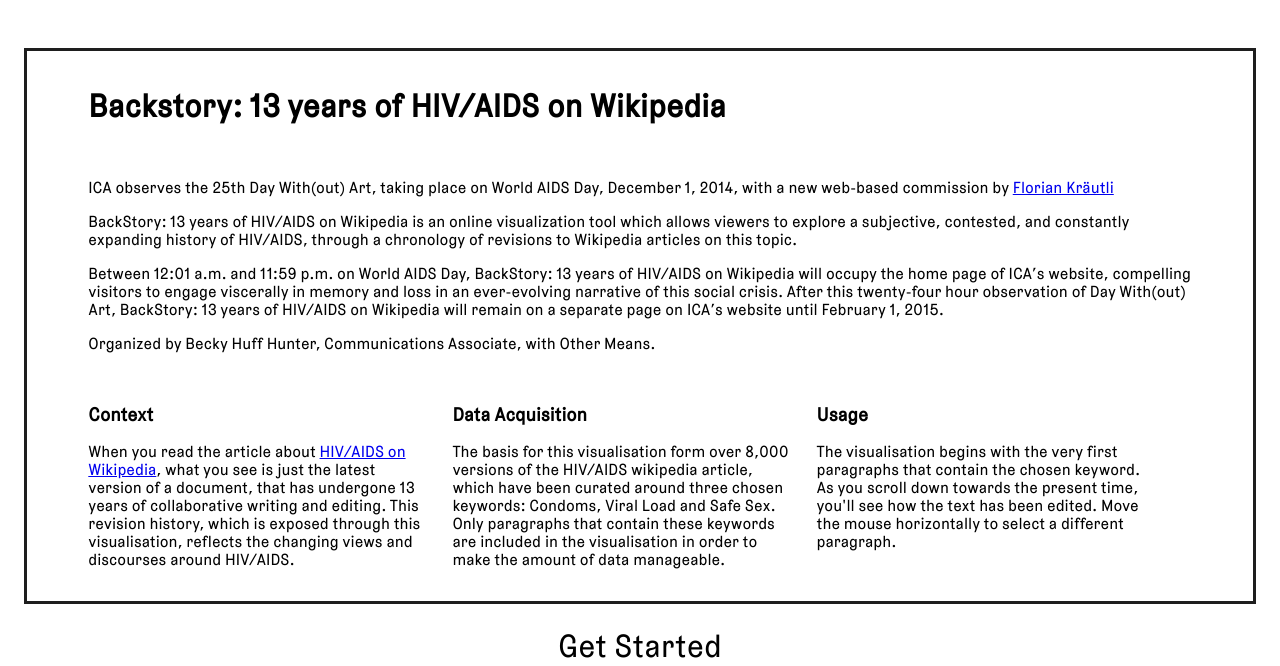
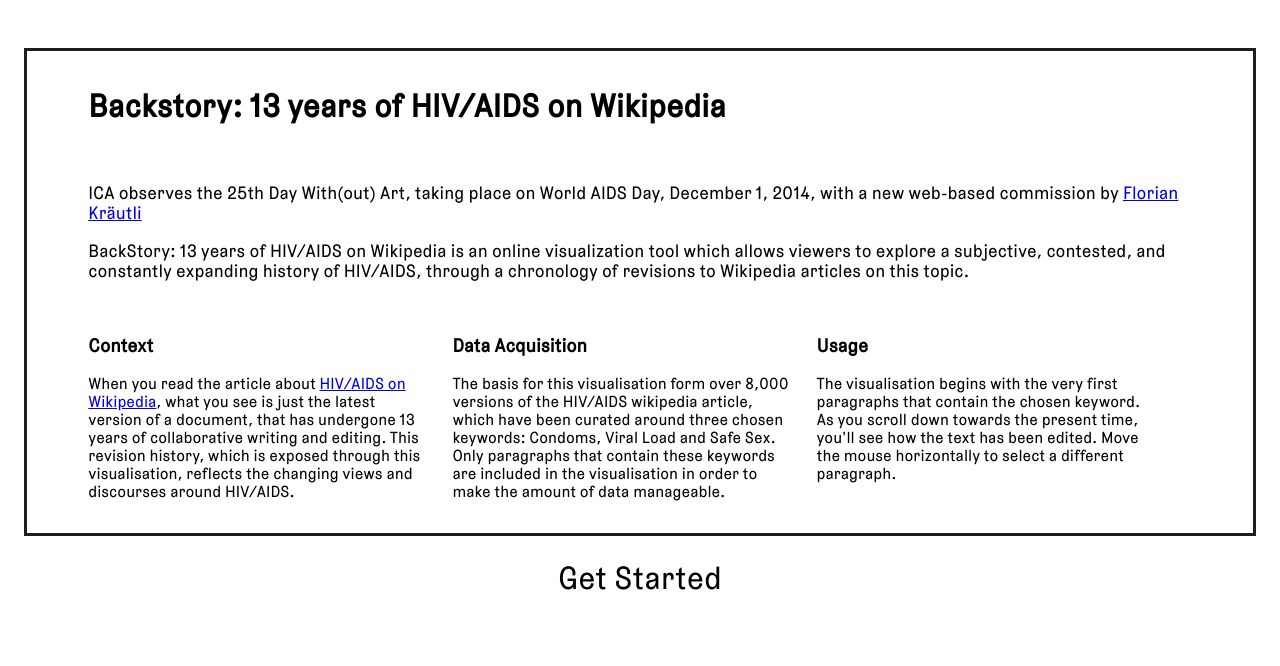
Before and after one commit to fkraeutli/Backstory-ICA, a CodeIgniter app: page / in a window 1280 px wide. Shown: the top 666 px of the page. Run offline with CodeIgniter, Linux system fonts and the light colour scheme.

Commit message:
Remove paragraphs, increase font size

```diff
--- a/css/style.css
+++ b/css/style.css
@@ -12,7 +12,7 @@ body {
   padding: 0;
   font-size: 16px;
 }
-@media only screen and (min-width: 40.063em) and (max-width: 64em) {
+@media only screen and (max-width: 64em) {
   body {
     font-size: 13px;
   }
@@ -239,6 +239,9 @@ body {
   overflow: hidden;
   margin: 1em 5%;
 }
+#instructions .row.intro {
+  font-size: 1.12em;
+}
 #instructions .row:last-child {
   margin-bottom: 2em;
 }
--- a/css/style.less
+++ b/css/style.less
@@ -29,7 +29,7 @@ body {
 
 }
 
-@media only screen and (min-width: 40.063em) and (max-width: 64em) {
+@media only screen and (max-width: 64em) {
 
 	body {
 
@@ -315,6 +315,12 @@ body {
 
 	}
 
+	.row.intro {
+
+		font-size: 1.12em;
+
+	}
+
 	.row:last-child {
 
 		margin-bottom: 2em;
--- a/index.html
+++ b/index.html
@@ -23,14 +23,11 @@
 				<div class="row">
 					<h1>Backstory: 13 years of HIV/AIDS on Wikipedia</h1>
 				</div>
-				<div class="row">
+				<div class="row intro">
 					<p>ICA observes the 25th Day With(out) Art, taking place on World AIDS Day, December 1, 2014, with a new web-based commission by <a href="http://research.kraeutli.com">Florian Kräutli</a></p>
 
 					<p>BackStory: 13 years of HIV/AIDS on Wikipedia is an online visualization tool which allows viewers to explore a subjective, contested, and constantly expanding history of HIV/AIDS, through a chronology of revisions to Wikipedia articles on this topic.</p>
 
-<p>Between 12:01 a.m. and 11:59 p.m. on World AIDS Day, BackStory: 13 years of HIV/AIDS on Wikipedia will occupy the home page of ICA’s website, compelling visitors to engage viscerally in memory and loss in an ever-evolving narrative of this social crisis. After this twenty-four hour observation of Day With(out) Art, BackStory: 13 years of HIV/AIDS on Wikipedia will remain on a separate page on ICA’s website until February 1, 2015.</p>
-
-Organized by Becky Huff Hunter, Communications Associate, with Other Means.</p>
 				</div>
 				<div class="row">
 					<div class="column">
```
